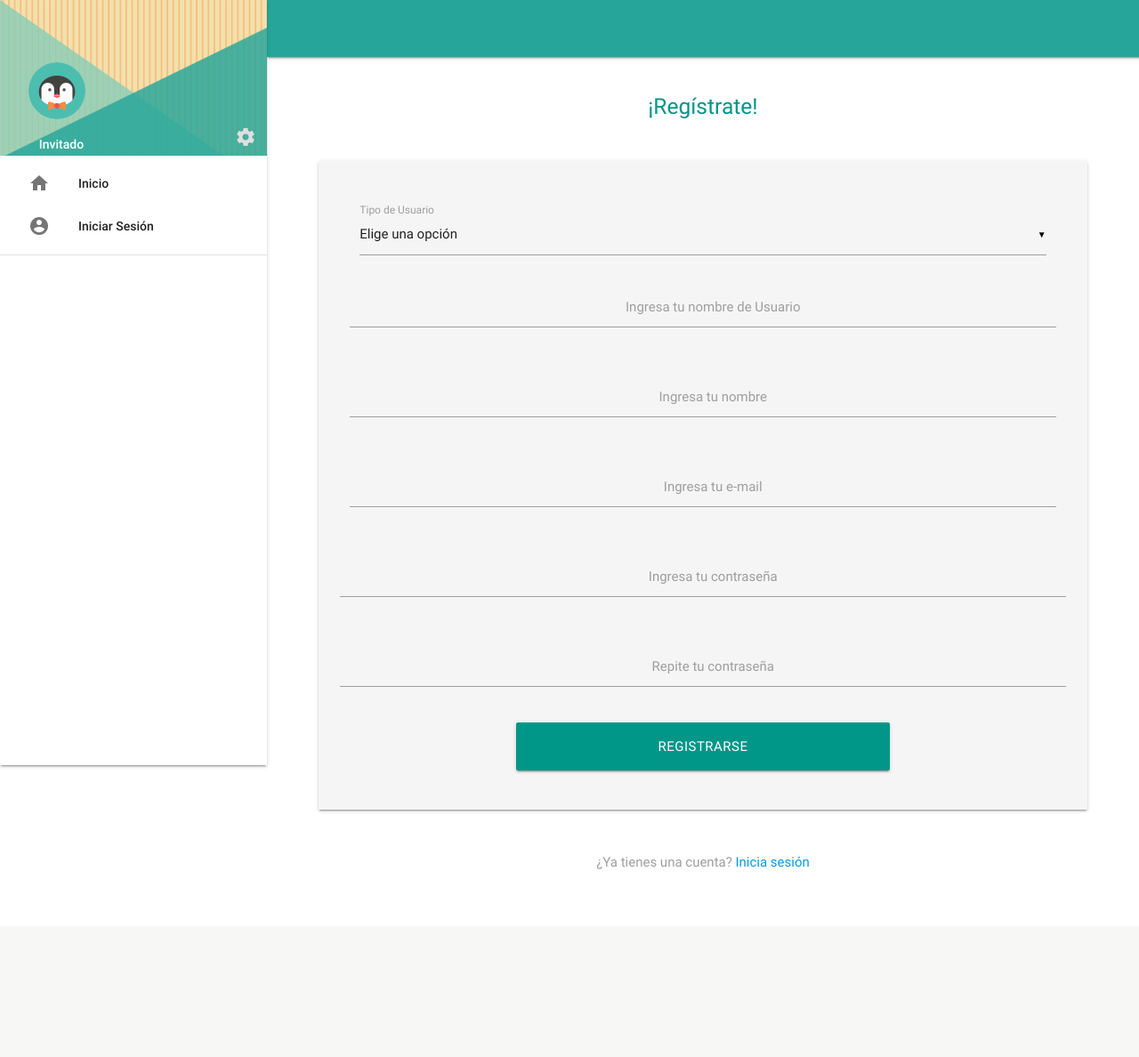
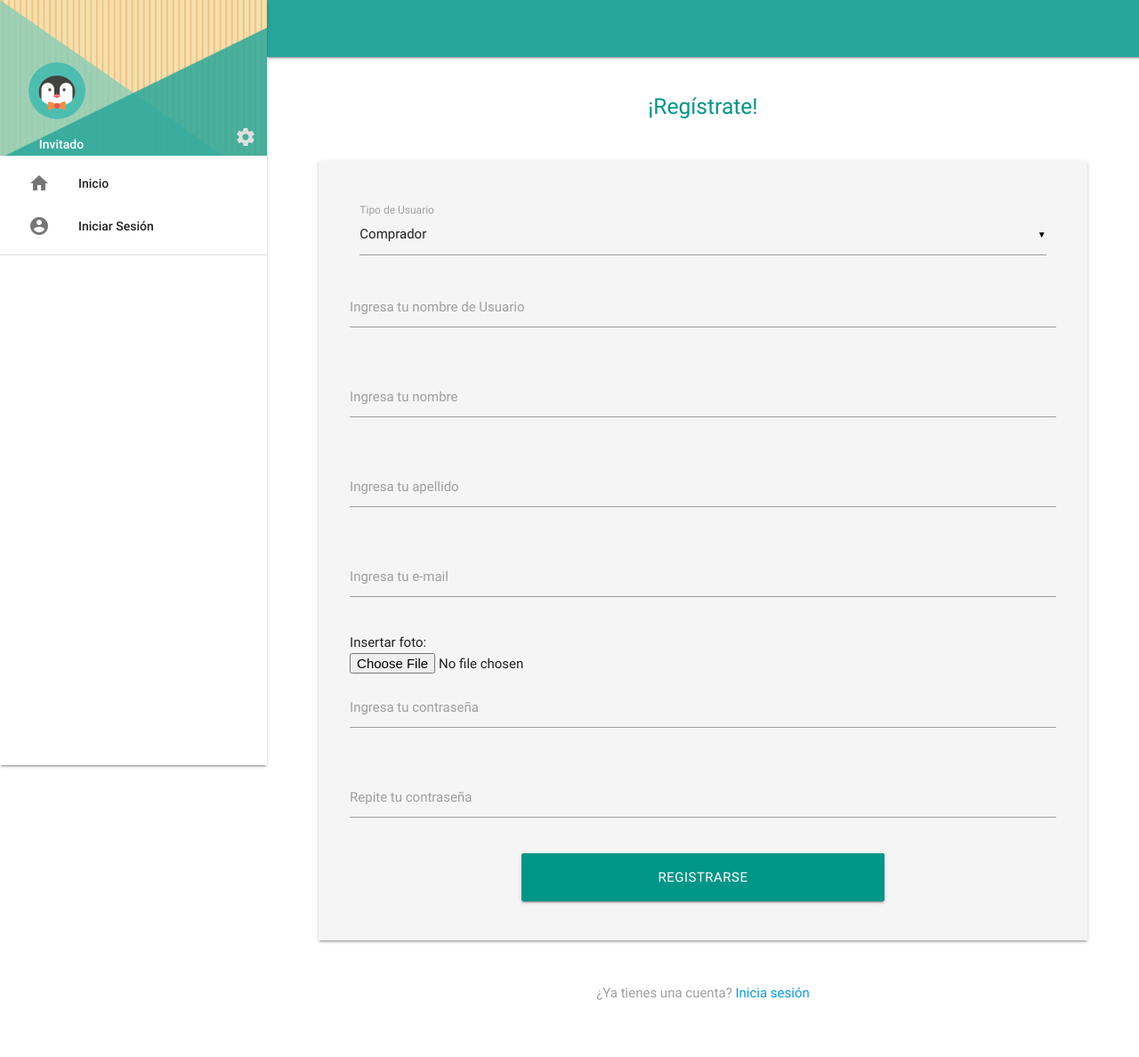
Before and after one commit to DCC-CC4401/2017-1-Make-Software-Great-Again-T3, a Django app: page /app/signup in a window 1280 px wide. Shown: the whole page at 89% size. Before the commit the page ends 977 px from the top, so only its background shows below. Run offline with Django 3.2, Linux system fonts and the light colour scheme; some libraries are stand-ins or nearby versions.

Commit message:
Merging with signup

```diff
--- a/app/Forms.py
+++ b/app/Forms.py
@@ -1,6 +1,36 @@
 from django import forms
+from django.forms import ModelForm
 
 from app.models import AppUser, Vendor, Product, PaymentMethod, Category
+
+def get_payment_choices():
+   # ******** DESCOMENTAR LUEGO DE MIGRAR *********#
+    #payment = PaymentMethod.objects.all().order_by('name').values_list('name', flat=True)
+    list = []
+    #for pay in payment:
+    #    list.append((pay,pay))
+    return list
+
+class SignUpForm(forms.Form):
+    username = forms.CharField(max_length=255, required=True)
+    password = forms.CharField(widget=forms.PasswordInput, required=True)
+    repassword = forms.CharField(widget=forms.PasswordInput, required=False)
+    type_choices = (('C', 'Comprador'), ('VF', 'Vendedor Fijo'), ('VA', 'Vendedor Ambulante'))
+    user_type = forms.ChoiceField(widget=forms.Select(attrs={'class': 'multiple'}),
+                                          choices=type_choices, required=False)
+    name = forms.CharField(max_length=255, required=True)
+    last_name = forms.CharField(max_length=255, required=True)
+    email = forms.EmailField(required=True)
+    photo = forms.ImageField(required=False, widget=forms.FileInput(attrs={'class': 'dropify'}))
+    payment = forms.MultipleChoiceField(choices=get_payment_choices(),
+    widget = forms.SelectMultiple(attrs={'class': 'multiple'}), required = False)
+    t_init = forms.TimeField(widget=forms.TimeInput(attrs={'type': 'time'}), required=False)
+    t_finish = forms.TimeField(widget=forms.TimeInput(attrs={'type': 'time'}), required=False)
+    def __init__(self, *args, **kwargs):
+        super(SignUpForm, self).__init__(*args, **kwargs)
+        self.fields['payment'] = forms.MultipleChoiceField(choices=get_payment_choices(),
+    widget = forms.SelectMultiple(attrs={'class': 'multiple'}), required = False)
+
 
 
 class LoginForm(forms.Form):
@@ -11,23 +41,15 @@ class LoginForm(forms.Form):
         model = AppUser
         # email.widget.attrs.update({'class': 'validate', 'placeholder': 'email'})
 
-def get_categories():
-    choices_list = Category.objects.all().name
-    return choices_list
 
 class AddProductForm(forms.Form):
- #   def __init__(self, *args, **kwargs):
- #       super(AddProductForm, self).__init__(*args, **kwargs)
-
-#    self.fields['category'] = forms.ChoiceField(
- #       choices=get_categories())
-    category = forms.ModelChoiceField(queryset=Category.objects.all().order_by('name'),required=False)
+    category = forms.ModelChoiceField(queryset=Category.objects.all().order_by('name'), required=False)
     name = forms.CharField(max_length=255, required=True)
     price = forms.IntegerField(min_value=0, required=True)
     stock = forms.IntegerField(min_value=0, required=True)
-
     des = forms.CharField(required=True, widget=forms.Textarea(attrs={'class': 'materialize-textarea'}))
     photo = forms.ImageField(required=False, widget=forms.FileInput(attrs={'class': 'dropify'}))
+
     class Meta:
         model = Product
 
@@ -38,7 +60,7 @@ class EditVendorForm(forms.Form):
     photo = forms.ImageField(required=False, widget=forms.FileInput(attrs={'class': 'dropify'}))
     choices = []
     payment = forms.MultipleChoiceField(widget=forms.SelectMultiple(attrs={'class': 'multiple'}),
-                                        choices=choices,required=False)
+                                        choices=choices, required=False)
     t_init = forms.TimeField(widget=forms.TimeInput(attrs={'type': 'time'}), required=False)
     t_finish = forms.TimeField(widget=forms.TimeInput(attrs={'type': 'time'}), required=False)
 
--- a/app/models.py
+++ b/app/models.py
@@ -15,7 +15,6 @@ from Software_Project import settings
         last_name
 '''
 
-
 # User extension to add usertype
 class AppUser(models.Model):
     user = models.OneToOneField(User, on_delete=models.CASCADE)
@@ -24,10 +23,8 @@ class AppUser(models.Model):
     user_type_dicc = (('C', 'Comprador'), ('VF', 'Vendedor Fijo'), ('VA', 'Vendedor Ambulante'))
     user_type = models.CharField(max_length=2, choices=user_type_dicc)
 
-
 class PaymentMethod(models.Model):
     name = models.CharField(max_length=30)
-
 
 # Abstract base class for both vendor types
 class Vendor(models.Model):
--- a/app/views.py
+++ b/app/views.py
@@ -6,12 +6,61 @@ from django.http import HttpResponseRedirect, JsonResponse
 from django.shortcuts import render
 from django.urls import reverse
 
-from app.Forms import LoginForm, EditVendorForm, EditProductForm, AddProductForm
+from app.Forms import LoginForm, EditVendorForm, EditProductForm, AddProductForm, SignUpForm
 from app.models import AppUser, StaticVendor, Product, Vendor, Buyer, PaymentMethod, ProductIcon, Category
 
 
 def index(req):
     return render(req, 'app/index.html', {})
+
+
+def signup(request):
+    from utils import add_S_vendor, add_A_vendor, add_buyer
+    form = SignUpForm(request.POST, request.FILES)
+    try:
+        print request.method
+        if request.method == 'POST':
+            if form.is_valid():
+                password1 = form.cleaned_data.get('password')
+                password2 = form.cleaned_data.get('repassword')
+                if not password2:
+                    return render(request, 'app/signup.html',
+                                  {'signup_message': 'You must confirm your password', 'form': form})
+                if password1 != password2:
+                    return render(request, 'app/signup.html',
+                                  {'signup_message': 'Your passwords do not match', 'form': form})
+                user_type = request.POST.get('user_type')
+                data = form.cleaned_data
+                if user_type == 'C':
+                    data['type'] = data['user_type']
+                    add_buyer(data)
+                    return HttpResponseRedirect('login')
+                if user_type == 'VF':
+                    data['type'] = data['user_type']
+                    data['schedule'] = [data['t_init'].strftime('%H:%M'), data['t_finish'].strftime('%H:%M')]
+                    data['state'] = 'I'
+                    data['lan'] = 0.0
+                    data['lng'] = 0.0
+                    data['stack'] = False
+                    data['fav'] = 0
+                    add_S_vendor(data)
+                    return HttpResponseRedirect('login')
+                if user_type == 'VA':
+                    data['type'] = data['user_type']
+                    data['state'] = 'I'
+                    data['lan'] = 0.0
+                    data['lng'] = 0.0
+                    data['stack'] = False
+                    data['fav'] = 0
+                    add_A_vendor(data)
+                    return HttpResponseRedirect('login')
+            else:
+                form = SignUpForm()
+            return render(request, 'app/signup.html', {'form': form})
+    except:
+        print "exception"
+        form = SignUpForm()
+    return render(request, 'app/signup.html', {'form': form})
 
 
 def login(request):
@@ -37,10 +86,6 @@ def login(request):
     return render(request, 'app/login.html', {
         'form': form,
     })
-
-
-def signup(req):
-    return render(req, 'app/signup.html', {})
 
 def products_administration(request):
     from app.utils import add_product
@@ -84,7 +129,7 @@ def products_administration(request):
                             'name': cat.name,
                         }
                         categories.append(tmp)
-                    return render(request, 'app/gestion-productos.html', {'form':form,'categories': categories})
+                    return render(request, 'app/gestion-productos.html', {'form': form, 'categories': categories})
 
             except:
                 print "exception: product save failed"
@@ -369,7 +414,7 @@ def check_in(request):
     vendor.save()
 
     return JsonResponse({
-       'is_active': vendor.state == 'A'
+        'is_active': vendor.state == 'A'
     })
 
 
--- a/templates/app/signup.html
+++ b/templates/app/signup.html
@@ -29,17 +29,17 @@
         });
 
         $(function () {
-            $('#account_type').on('change', function () {
-                let selected = $('#account_type').find('option:selected').val();
-                if (selected == 1) {
+            $('#id_user_type').on('change', function () {
+                var selected = $('#id_user_type').find('option:selected').val();
+                if (selected == 'VF') {
                     $('#hours').slideDown();
                     $('#vendor_info').slideDown();
                 }
-                if (selected == 2) {
+                if (selected == 'VA') {
                     $('#hours').slideUp();
                     $('#vendor_info').slideDown();
                 }
-                if (selected == 3) {
+                if (selected == 'C') {
                     $('#hours').slideUp();
                     $('#vendor_info').slideUp();
                 }
@@ -54,109 +54,89 @@
         <div class="z-depth-1 grey lighten-4 row"
              style="margin : 5%; padding: 1.6em;">
 
-            <form class="col s12 m12" method="post">
+            <form class="col s12 m12" method="post"
+                enctype = multipart/form-data>{%csrf_token%}
                 <div class='row'>
                     <div class='col s12 m12'>
                     </div>
                 </div>
 
                 <div class="input-field col s12 m12">
-                    <select id="account_type">
-                        <option value="" disabled selected>Elige una opción</option>
-                        <option value="1">Vendedor fijo</option>
-                        <option value="2">Vendedor móvil</option>
-                        <option value="3">Cliente</option>
-                    </select>
+                    {{ form.user_type }}
                     <label>Tipo de Usuario</label>
                 </div>
 
 
                 <div class='row'>
                     <div class='input-field col s12 m12'>
-                        <input class='validate' type='text' name='username' id='username'/>
+                        {{ form.username }}
                         <label style="text-align: center" for='username'>Ingresa tu nombre de Usuario</label>
                     </div>
                 </div>
 
+
                 <div class='row'>
                     <div class='input-field col s12 m12'>
-                        <input class='validate' type='text' name='nombre' id='nombre'/>
+                        {{ form.name }}
                         <label style="text-align: center" for='nombre'>Ingresa tu nombre</label>
                     </div>
                 </div>
 
                 <div class='row'>
                     <div class='input-field col s12 m12'>
-                        <input class='validate' type='email' name='email' id='email'/>
+                        {{ form.last_name }}
+                        <label style="text-align: center" for='nombre'>Ingresa tu apellido</label>
+                    </div>
+                </div>
+
+                <div class='row'>
+                    <div class='input-field col s12 m12'>
+                        {{ form.email }}
                         <label style="text-align: center" for='email'>Ingresa tu e-mail</label>
                     </div>
                 </div>
 
                 <div class="row" id="hours" hidden>
-                    <form class="col s12">
+                    <div class="col s12">
                         <div class="row">
                             <div class="input-field col s6">
                                 <i class="material-icons prefix">alarm</i>
-                                <input id="icon_prefix" type="text" class="validate">
+                                {{form.t_init}}
                                 <label for="icon_prefix">Hora inicial</label>
                             </div>
                             <div class="input-field col s6">
                                 <i class="material-icons prefix">alarm</i>
-                                <input id="icon_telephone" type="tel" class="validate">
+                                {{form.t_finish}}
                                 <label for="icon_telephone">Hora final</label>
                             </div>
                         </div>
-                    </form>
+                    </div>
+                </div>
+
+
+                <div>
+                    Insertar foto:
+                </div>
+                <div>
+                    {{form.photo}}
+
                 </div>
 
                 <div id="vendor_info" hidden>
                     <div class='row'>
                         <div class='input-field col s12 m12'>
                             Seleccione sus formas de pago:
-                            <form action="#">
-                                <p>
-                                    <input type="checkbox" class="filled-in" id="filled-in-box" checked="checked"/>
-                                    <label for="filled-in-box">Efectivo</label>
-                                </p>
-                                <p>
-                                    <input type="checkbox" class="filled-in" id="filled-in-box2" checked="checked"/>
-                                    <label for="filled-in-box2">Tarjeta de Crédito</label>
-                                </p>
-                                <p>
-                                    <input type="checkbox" class="filled-in" id="filled-in-box3" checked="checked"/>
-                                    <label for="filled-in-box3">Tarjeta de Débito</label>
-                                </p>
-                                <p>
-                                    <input type="checkbox" class="filled-in" id="filled-in-box4" checked="checked"/>
-                                    <label for="filled-in-box4">Tarjeta Junaeb</label>
-                                </p>
-                            </form>
+                       <div>
+                        {{form.payment}}
+                        </div>
                         </div>
                     </div>
 
-                    <div>
-                        Cambiar avatar:
-                    </div>
-
-                    <div class="col s12 l6">
-                        <input class="with-gap" name="group1" type="radio" id="test1"/>
-                        <label for="test1"><img style="max-width: 50px;"
-                                                src="{% static 'img/AvatarVendedor1.png' %}"></label>
-                        <input class="with-gap" name="group1" type="radio" id="test2"/>
-                        <label for="test2"><img style="max-width: 50px;"
-                                                src="{% static 'img/AvatarVendedor2.png' %}g"></label>
-                        <input class="with-gap" name="group1" type="radio" id="test3"/>
-                        <label for="test3"><img style="max-width: 50px;"
-                                                src="{% static 'img/AvatarVendedor3.png' %}"></label>
-                        <input class="with-gap" name="group1" type="radio" id="test4"/>
-                        <label for="test4"><img style="max-width: 50px;"
-                                                src="{% static 'img/AvatarVendedor4.png' %}"></label>
-                    </div>
                 </div>
 
                 <div class='row'>
                     <div class='input-field col s12 m12'>
-                        <input class='validate' type='password' name='password' id='password'/>
+                        {{ form.password }}
                         <label style="text-align: center" for='password'>Ingresa tu contraseña</label>
                     </div>
                 </div>
@@ -164,7 +144,7 @@
 
                 <div class='row'>
                     <div class='input-field col s12 m12'>
-                        <input class='validate' type='password' name='password2' id='password2'/>
+                        {{ form.repassword }}
                         <label style="text-align: center" for='password2'>Repite tu contraseña</label>
                     </div>
                 </div>
@@ -178,7 +158,7 @@
             </form>
         </div>
     </div>
-    <div style="text-align: center;"><a class="grey-text"> ¿Ya tienes una cuenta? </a></a><a
+    <div style="text-align: center;"><a class="grey-text"> ¿Ya tienes una cuenta? </a><a
             href="{% url 'login' %}">Inicia sesión</a></div>
 
     <div style="padding-top: 4em"></div>
```
Also changed, not shown: app/utils.py (+6 -3 lines).
